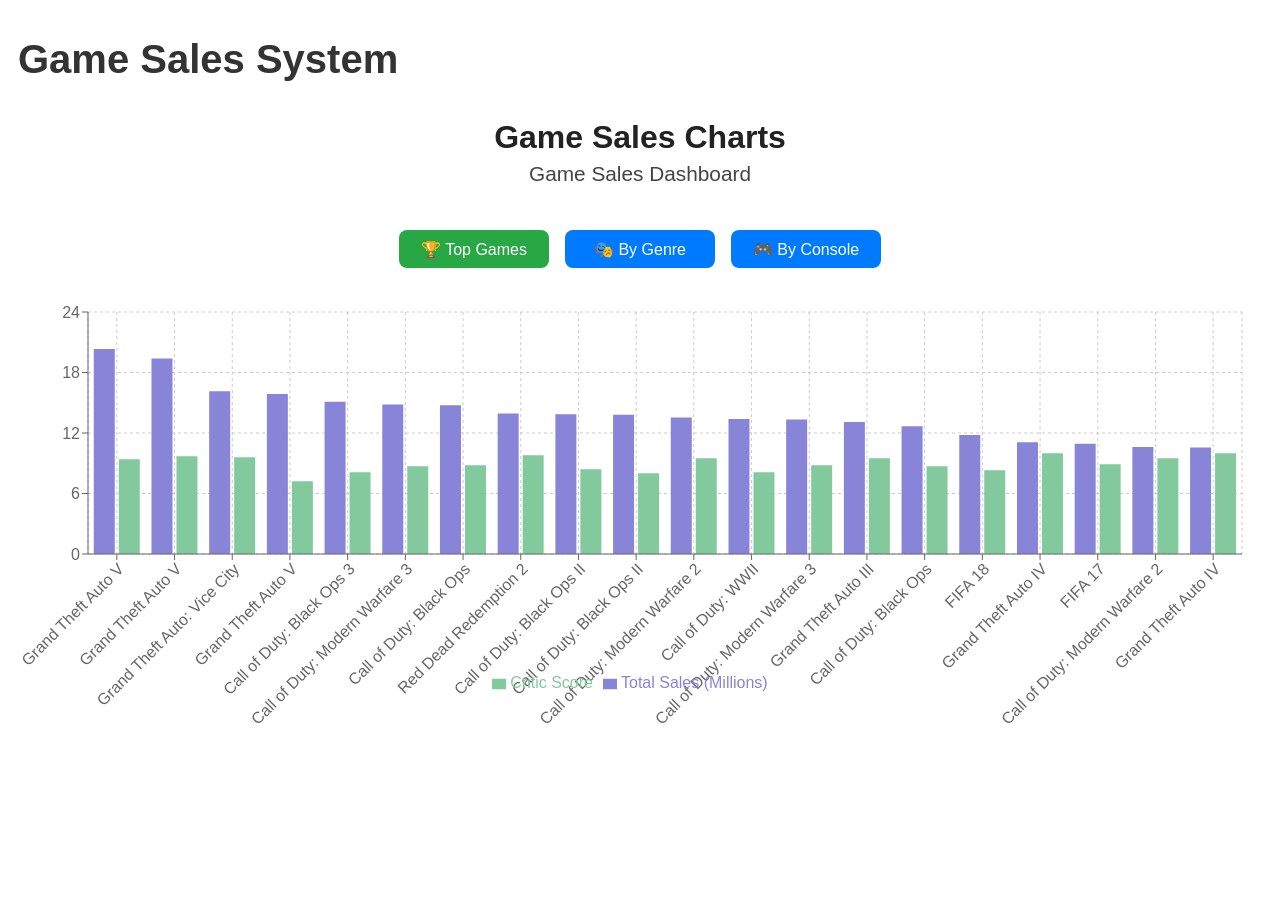
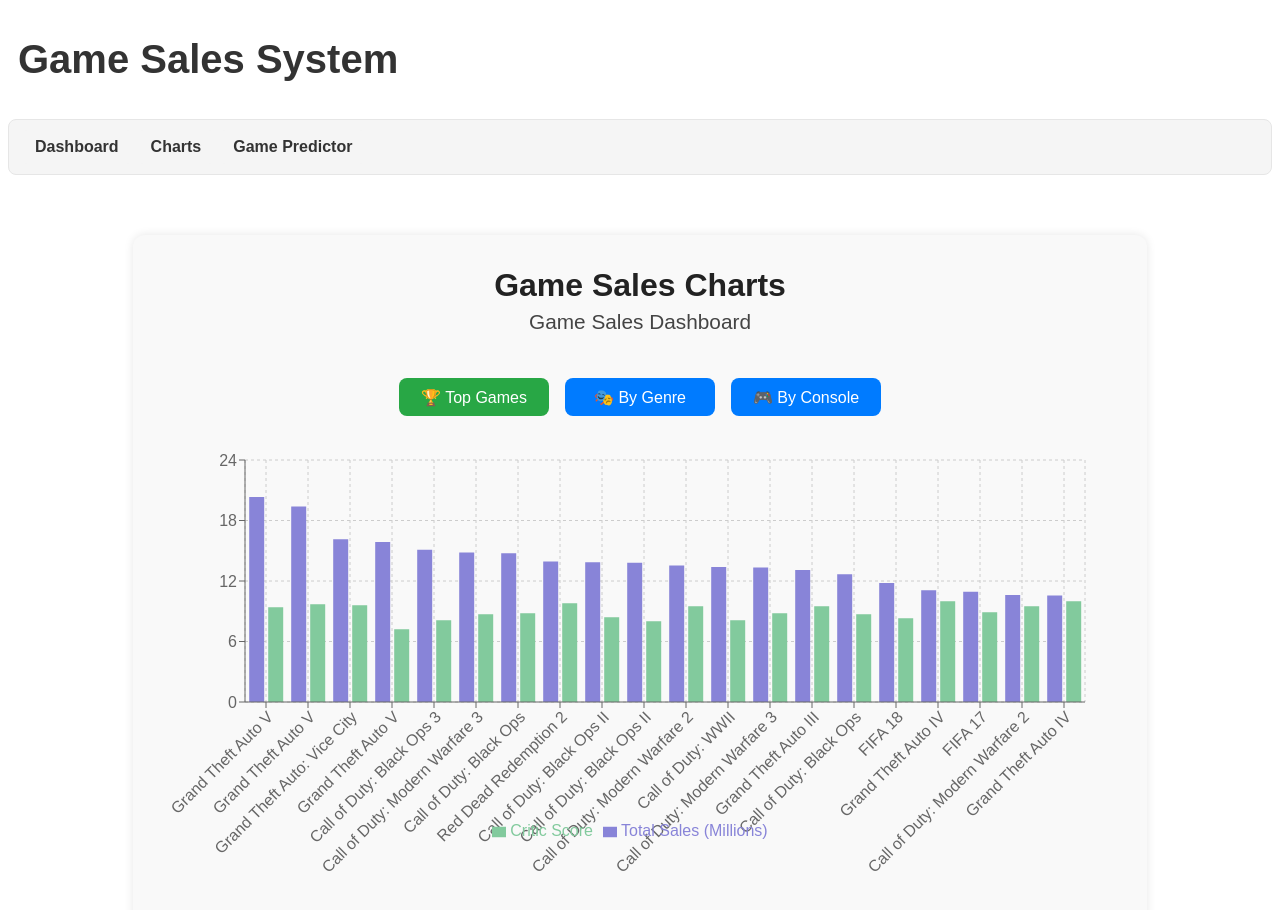
Before and after one commit to alexmck04/AgileProject, a React (Vite) app in the folder web-dev/my-react-app/: page /charts in a window 1280 px wide. Shown: the top 910 px of the page. Before the commit the page ends 800 px from the top, so only its background shows below. Built offline with nearby package versions, Linux system fonts and the light colour scheme.

Commit message:
add navbar to website

```diff
--- a/web-dev/my-react-app/src/ChartsPage.jsx
+++ b/web-dev/my-react-app/src/ChartsPage.jsx
@@ -12,6 +12,7 @@
   Legend,
   ResponsiveContainer,
 } from "recharts";
+import Navbar from "./NavBar";
 
 function ChartsPage() {
   const [rawData, setRawData] = useState([]);
@@ -92,6 +93,7 @@
 
   return (
     <div className="page-wrapper">
+      <Navbar />
       <div className="chart-container">
         <div className="chart-header">
           <h1>Game Sales Charts</h1>
--- /dev/null
+++ b/web-dev/my-react-app/src/NavBar.jsx
@@ -0,0 +1,17 @@
+function Navbar() {
+  return (
+    <>
+        <nav className="navbar">
+
+            <ul className="navbar-links">
+                <li><a href="#">Dashboard</a></li>
+                <li><a href="/charts">Charts</a></li>
+                <li><a href="#">Game Predictor</a></li>
+
+            </ul>
+        </nav>
+    </>
+  );
+}
+
+export default Navbar;
--- a/web-dev/my-react-app/src/index.css
+++ b/web-dev/my-react-app/src/index.css
@@ -75,7 +75,7 @@
 
 
 
-// chart css
+/*chart css */
 
 .chart-container {
   max-width: 950px;
@@ -131,3 +131,54 @@
   color: #444;
   margin-top: 0.4rem;
 }
+
+
+/* Styling for the navigation bar */
+
+nav {
+  background-color: hsl(0, 0%, 96%);
+
+
+  border: 1px solid hsl(0, 0%, 90%);
+  border-radius: 8px;
+  margin: auto;
+  padding: 10px;
+}
+
+nav ul {
+  margin: 0;
+  padding: 0;
+  display: flex;
+  list-style-type: none;
+  background-color: hsl(0, 0%, 96%);
+
+}
+nav ul li {
+  display: inline;
+  padding: 8px 12px;
+  border-radius: 4px;
+  margin: 0 4px;
+  background-color: hsl(0, 0%, 96%);
+  color: #333;
+
+
+}
+nav ul li a {
+  color: #333;
+  background-color: hsl(0, 0%, 96%);
+  text-decoration: none;
+  font-weight: bold;
+}
+
+
+
+nav ul li a:hover {
+  background-color: hsl(0, 0%, 90%);
+  padding: 5px;
+  border-radius: 4px;
+}
+
+nav ul li a:active{
+  background-color: hsl(0, 0%, 80%);
+
+}
```
Also changed, not shown: 1 other file (tests, documents, lock files or other folders).
